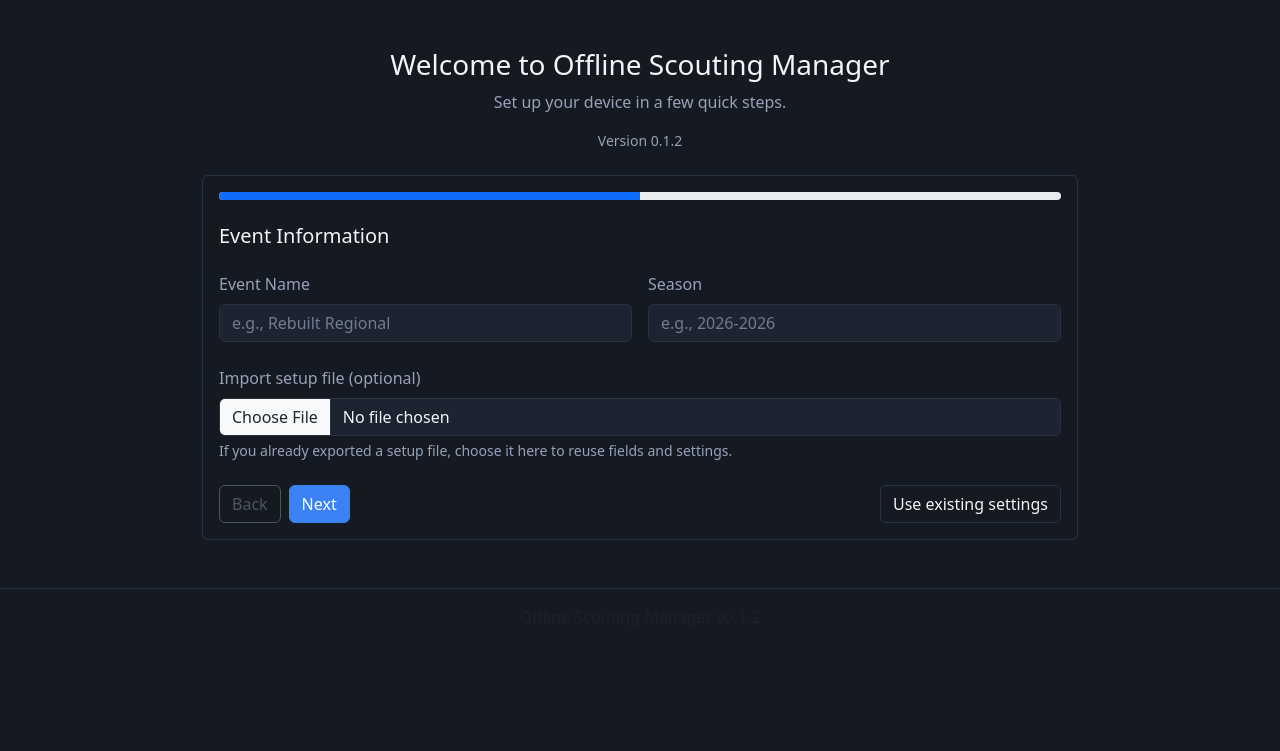
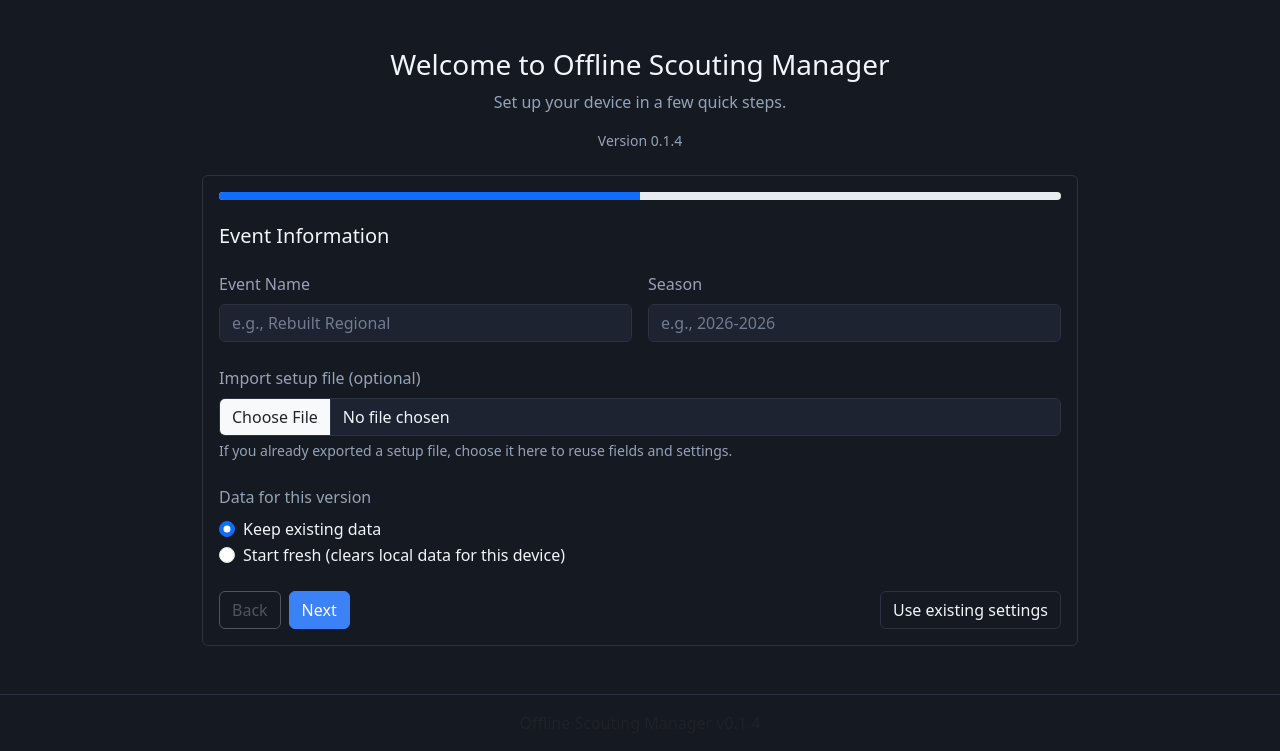
Before and after one commit to rishanreddy/Offline_Scouting_Manager, a Flask app: page /setup in a window 1280 px wide. Shown: the part 63-814 px from the top of the page. Before the commit the page ends 652 px from the top, so only its background shows below. Run offline with Flask 3, Linux system fonts and the light colour scheme; data that the repository does not hold is empty; some libraries are stand-ins or nearby versions.

Commit message:
release: add data choice on new version

```diff
--- a/main.py
+++ b/main.py
@@ -31,6 +31,9 @@ from utils import (
     TEMP_EXPORTS_DIR,
     BACKUP_DIR,
     LOG_DIR,
+    DEVICE_REGISTRY_FILE,
+    DEVICE_FILE,
+    TEMP_UPLOADS_DIR,
     validate_required_fields,
     calculate_team_stats,
     get_all_teams_summary,
@@ -96,6 +99,27 @@ def load_app_state() -> dict:
 def save_app_state(state: dict) -> None:
     APP_STATE_FILE.parent.mkdir(parents=True, exist_ok=True)
     APP_STATE_FILE.write_text(json.dumps(state, indent=2), encoding="utf-8")
+
+
+def reset_local_data() -> None:
+    """Clear local scouting data and registry files."""
+    if CSV_FILE.exists():
+        ts = datetime.datetime.now().strftime("%Y-%m-%d_%H-%M-%S")
+        backup_path = BACKUP_DIR / f"scouting_data_{ts}.csv"
+        shutil.copy(CSV_FILE, backup_path)
+        CSV_FILE.unlink(missing_ok=True)
+
+    if DEVICE_REGISTRY_FILE.exists():
+        DEVICE_REGISTRY_FILE.unlink(missing_ok=True)
+
+    if DEVICE_FILE.exists():
+        DEVICE_FILE.unlink(missing_ok=True)
+
+    for temp_dir in [TEMP_UPLOADS_DIR, TEMP_EXPORTS_DIR]:
+        if temp_dir.exists():
+            for item in temp_dir.glob("*"):
+                if item.is_file():
+                    item.unlink(missing_ok=True)
 
 
 @app.before_request
@@ -331,10 +355,17 @@ def setup_wizard():
         return render_template("setup_wizard.html", current_version=CURRENT_VERSION)
 
     if request.form.get("skip_setup") == "1":
+        data_action = (request.form.get("data_action") or "keep").strip()
+        if data_action == "reset":
+            reset_local_data()
         state = load_app_state()
         state["last_version"] = CURRENT_VERSION
         save_app_state(state)
         return redirect(url_for("show_form"))
+
+    data_action = (request.form.get("data_action") or "keep").strip()
+    if data_action == "reset":
+        reset_local_data()
 
     event_name = (request.form.get("event_name") or "").strip()
     event_season = (request.form.get("season") or "").strip()
@@ -856,6 +887,12 @@ def reset_data():
                 500,
             )
 
+    if DEVICE_REGISTRY_FILE.exists():
+        DEVICE_REGISTRY_FILE.unlink(missing_ok=True)
+
+    if DEVICE_FILE.exists():
+        DEVICE_FILE.unlink(missing_ok=True)
+
     return redirect(url_for("show_form", reset="1"))
 
 
--- a/pyproject.toml
+++ b/pyproject.toml
@@ -1,6 +1,6 @@
 [project]
 name = "offline-scouting-manager"
-version = "0.1.2"
+version = "0.1.4"
 description = "A Flask-based application for managing offline scouting data and operations for robotics outreach teams"
 readme = "README.md"
 requires-python = ">=3.12"
--- a/templates/setup_wizard.html
+++ b/templates/setup_wizard.html
@@ -42,6 +42,22 @@
               <input type="file" name="setup_file" class="form-control" accept=".yaml,.yml" />
               <div class="form-text text-muted-app">
                 If you already exported a setup file, choose it here to reuse fields and settings.
+              </div>
+            </div>
+
+            <div class="mt-4">
+              <label class="form-label">Data for this version</label>
+              <div class="form-check">
+                <input class="form-check-input" type="radio" name="data_action" id="dataKeep" value="keep" checked>
+                <label class="form-check-label" for="dataKeep">
+                  Keep existing data
+                </label>
+              </div>
+              <div class="form-check">
+                <input class="form-check-input" type="radio" name="data_action" id="dataReset" value="reset">
+                <label class="form-check-label" for="dataReset">
+                  Start fresh (clears local data for this device)
+                </label>
               </div>
             </div>
           </div>
```
Also changed, not shown: 1 other file.
